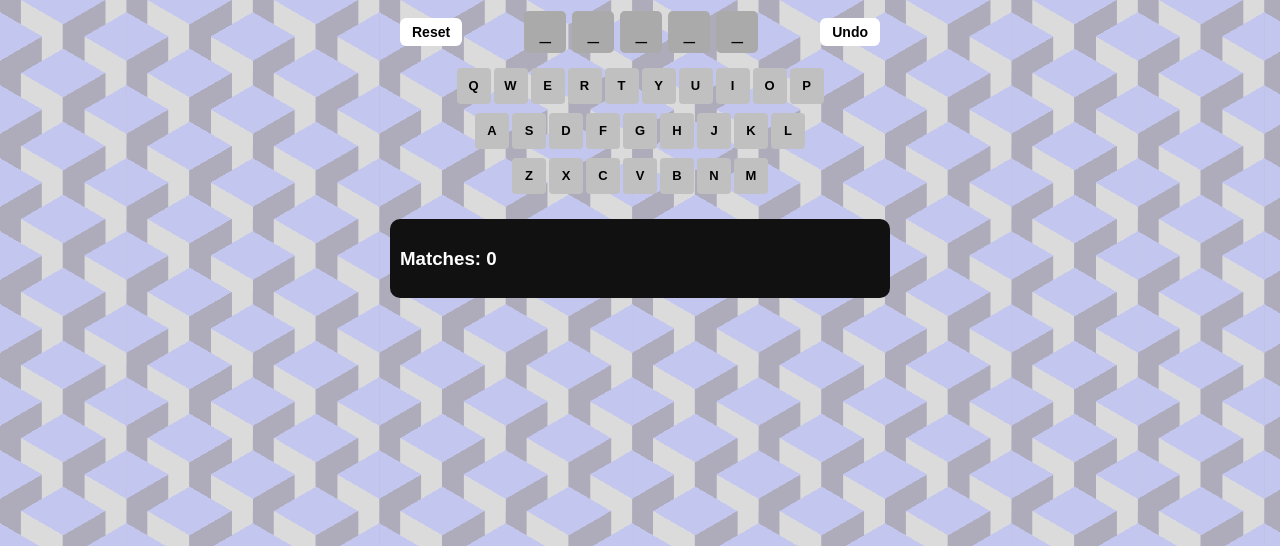
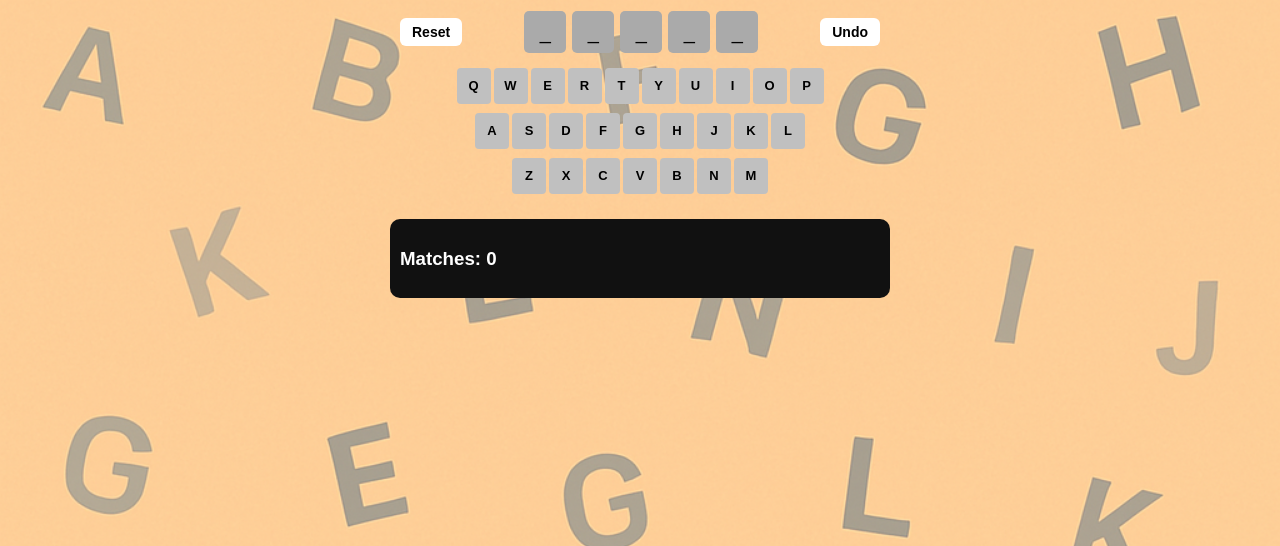
Before and after one commit to ei900/Wordle_Solver, a Flask app: page / in a window 1280 px wide. Shown: the top 546 px of the page. Run offline with Flask 3, Linux system fonts and the light colour scheme.

Commit message:
Update index.html

```diff
--- a/templates/index.html
+++ b/templates/index.html
@@ -13,33 +13,12 @@
       flex-direction: column;
       align-items: center;
       color: white;
-      background: none;
-      position: relative;
-      z-index: 0;
-    }
 
-    body::before {
-      content: "";
-      position: fixed;
-      top: 0; left: 0; right: 0; bottom: 0;
-      z-index: -1;
-      opacity: 0.5; /* 👈 Adjust opacity here (0.1 to 1) */
-      pointer-events: none;
-
-      --s: 73px;
-      --c1: #5e5978;
-      --c2: #b8b8b8;
-      --c3: #888ddd;
-
-      --_g: var(--c3) 0 120deg,#0000 0;
-      background:
-        conic-gradient(from -60deg at 50% calc(100%/3),var(--_g)),
-        conic-gradient(from 120deg at 50% calc(200%/3),var(--_g)),
-        conic-gradient(from  60deg at calc(200%/3),var(--c3) 60deg,var(--c2) 0 120deg,#0000 0),
-        conic-gradient(from 180deg at calc(100%/3),var(--c1) 60deg,var(--_g)),
-        linear-gradient(90deg,var(--c1)   calc(100%/6),var(--c2) 0 50%,
-                              var(--c1) 0 calc(500%/6),var(--c2) 0);
-      background-size: calc(1.732*var(--s)) var(--s);
+      background-color: #FFCC99;
+      background-image: url('background.png'); /* 🔁 Replace with correct path if needed */
+      background-size: cover;
+      background-repeat: repeat;
+      background-attachment: fixed;
     }
 
     .controls {
```
